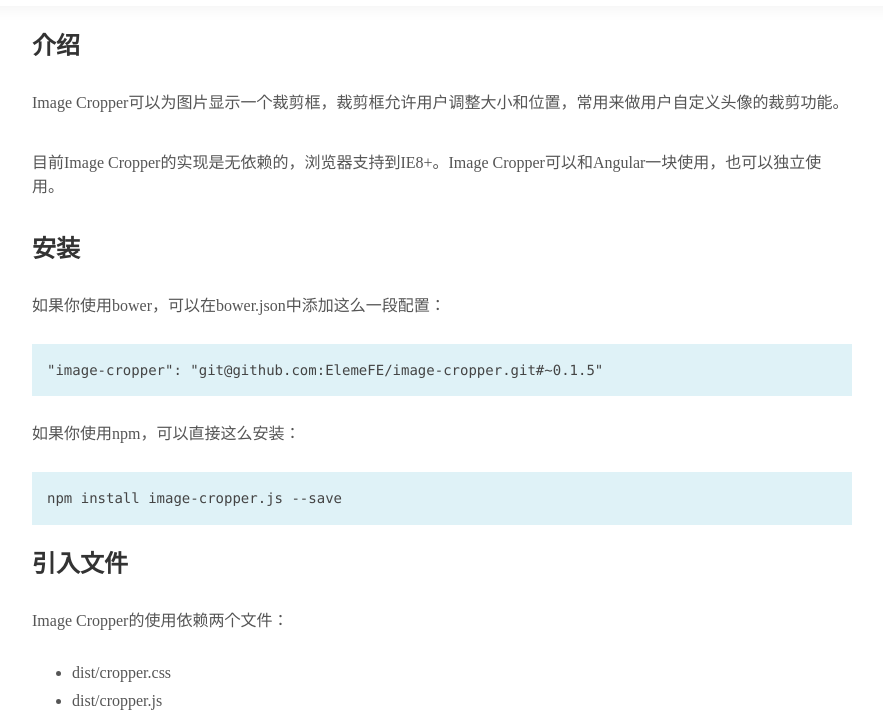
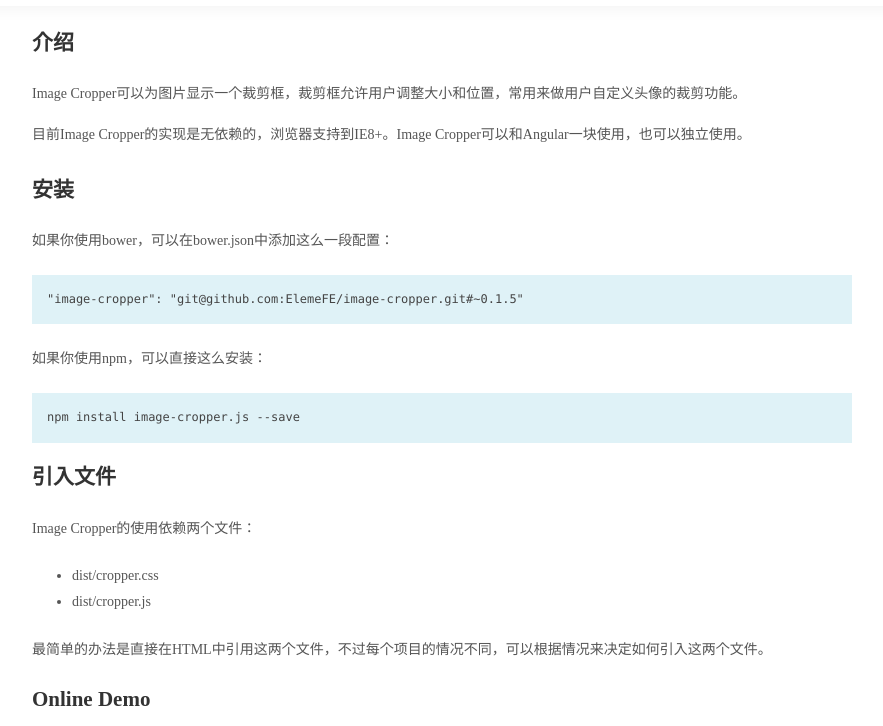
Before and after one commit to ElemeFE/image-cropper, a plain HTML site: page index.html in a window 1280 px wide. Shown: the part 54-780 px from the top of the page, without its empty margins (198-1081 px from the left). Drawn offline with Linux system fonts and the light colour scheme.

Commit message:
Update font size to 14px/12px.

```diff
--- a/style.css
+++ b/style.css
@@ -52,11 +52,13 @@
 
 body {
   color: #333;
+  font-size: 14px;
 }
 
 p {
   padding: 10px 0;
   line-height: 1.5em;
+  margin: 0;
 }
 
 p, li {
@@ -89,7 +91,7 @@
 
 pre code {
   display: block;
-  font-size: 14px;
+  font-size: 12px;
   padding: 15px;
   word-break: normal;
   margin: 1em 0;
```
